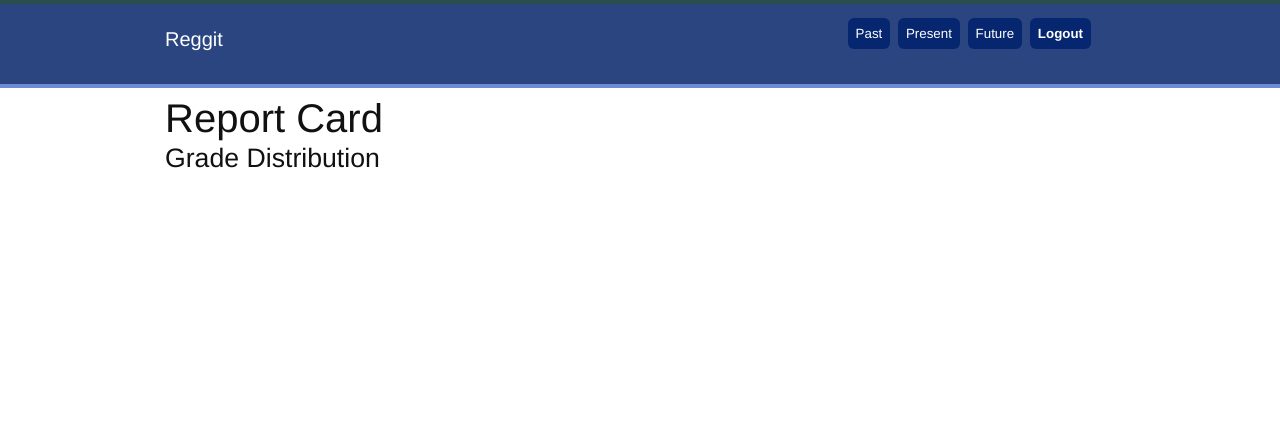
After one commit to thedjpetersen/reggit, a Django app: template transcript/templates/transcript/report_card.html in a window 1280 px wide. The commit adds this page. Shown: the top 438 px of the page. Run offline with Django 3.2, Linux system fonts and the light colour scheme; the template is opened without the code that fills it, so the values that code supplies are empty.

Commit message:
Added report card information

```diff
--- a/main/templates/application.html
+++ b/main/templates/application.html
@@ -48,6 +48,7 @@
                                     <div>
                                       <ul>
                                         <li><a href="/transcript"><span>Transcript</span></a></li>
+                                        <li><a href="/transcript/report_card"><span>Report Card</span></a></li>
                                       </ul>
                                     </div>
                                   </li>
--- /dev/null
+++ b/transcript/templates/transcript/report_card.html
@@ -0,0 +1,8 @@
+{% extends "application.html" %}
+
+{% block content %}
+<div class="span-24 last">
+  <h1>Report Card</h1>
+  <h2>Grade Distribution</h2>
+</div>
+{% endblock %}
--- a/transcript/urls.py
+++ b/transcript/urls.py
@@ -1,6 +1,7 @@
 from django.conf.urls.defaults import *
 
 urlpatterns = patterns('transcript.views',
-                      (r'^$', 'index')
+                      (r'^$', 'index'),
+                      (r'^report_card/$','report_card')
 
         )
--- a/transcript/views.py
+++ b/transcript/views.py
@@ -12,3 +12,6 @@ def index(request):
     regclass = request.session['regclass']
     transcript = regclass.transcript.sort_by_term()
     return render_to_response('transcript/index.html', {'transcript':transcript, 'credits': regclass.transcript.credits, 'gpa': regclass.transcript.gpa})
+
+def report_card(request):
+    return render_to_response('transcript/report_card.html')
```
